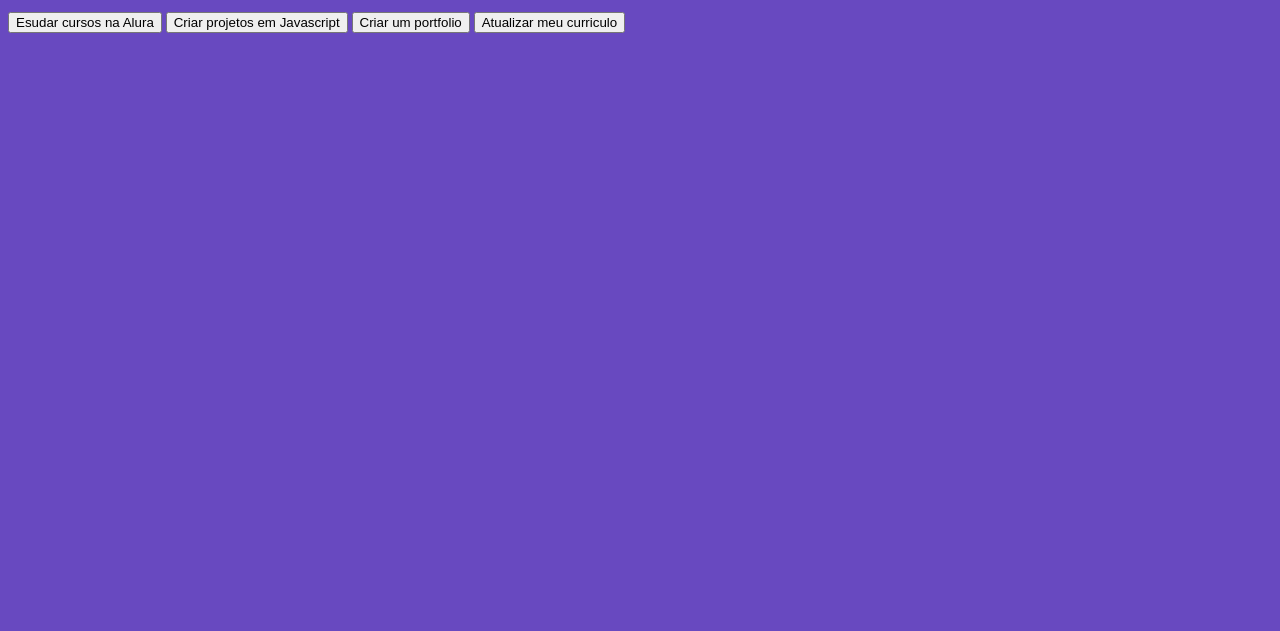
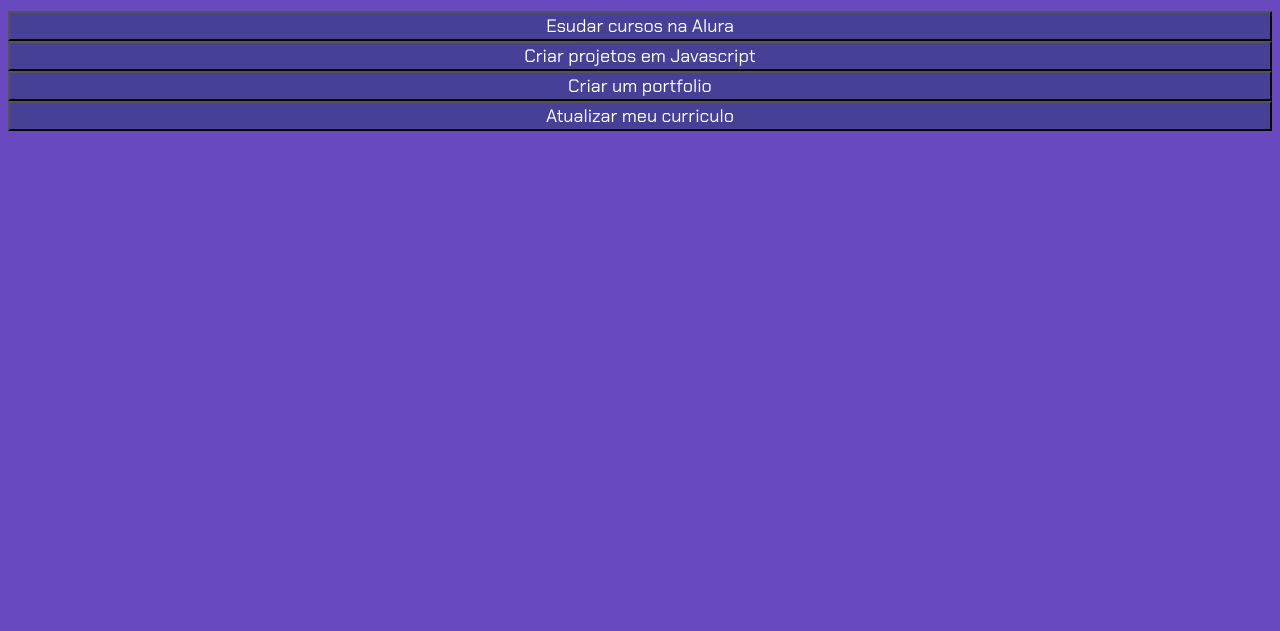
Before and after one commit to eloahpelissari/programacaoeloah, a plain HTML site: page index.html in a window 1280 px wide. Shown: the part 169-800 px from the top of the page. Drawn offline with Linux system fonts and the light colour scheme.

Commit message:
cbxdgsgfsgss

```diff
--- a/style.css
+++ b/style.css
@@ -35,3 +35,15 @@ body{
 .titulo-principal span{
     color: var(--roxo);
 }
+
+.botao{
+    font-family: "Chakra Petch", sans-serif;
+    background-color: var(--botao-inativo);
+    color: var(--branco);
+    display: flex;
+    justify-content: center;
+    padding: 1 em;
+    font-size: 18px;
+    align-items: center;
+    width: 100%;
+}
```
